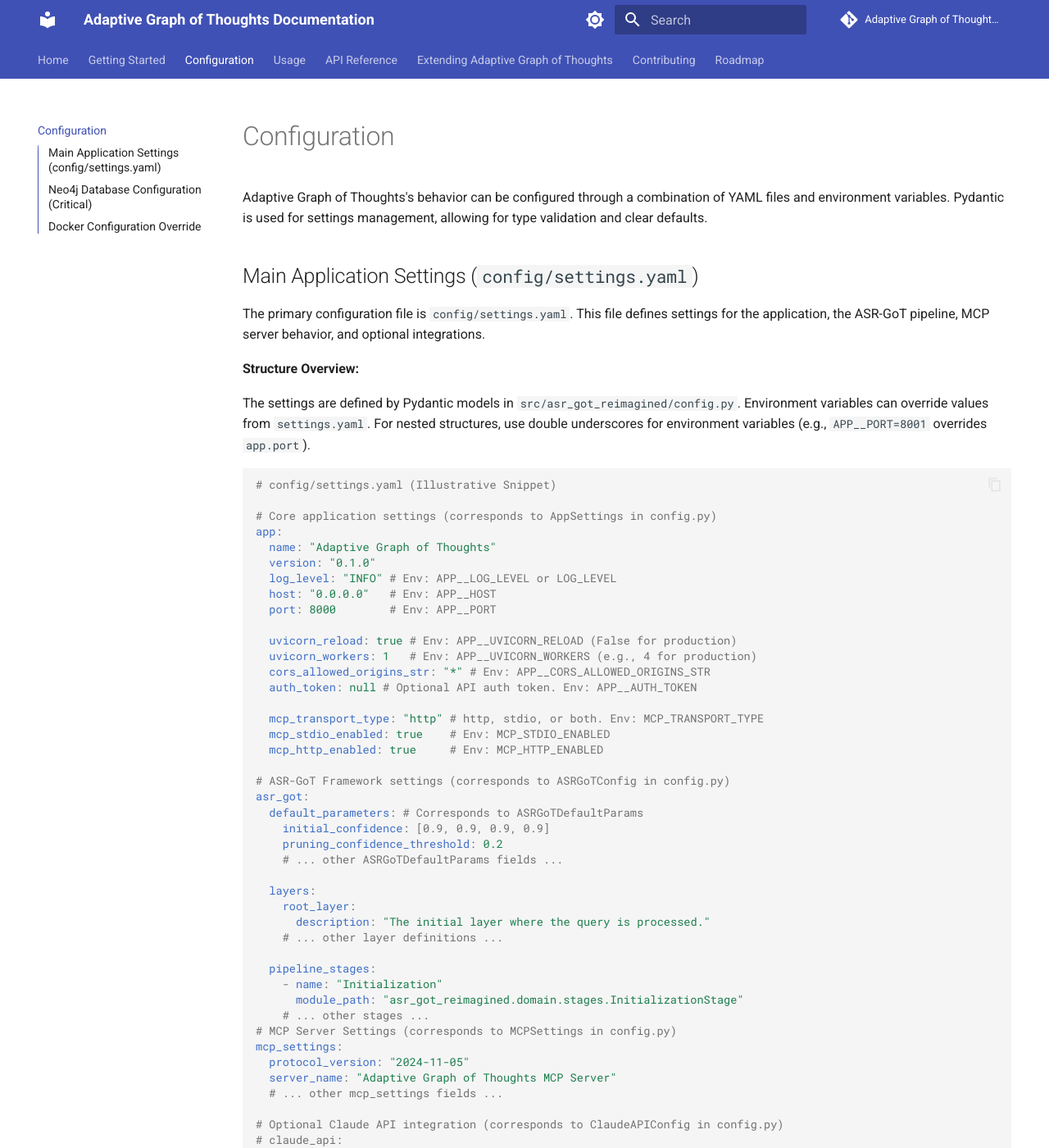
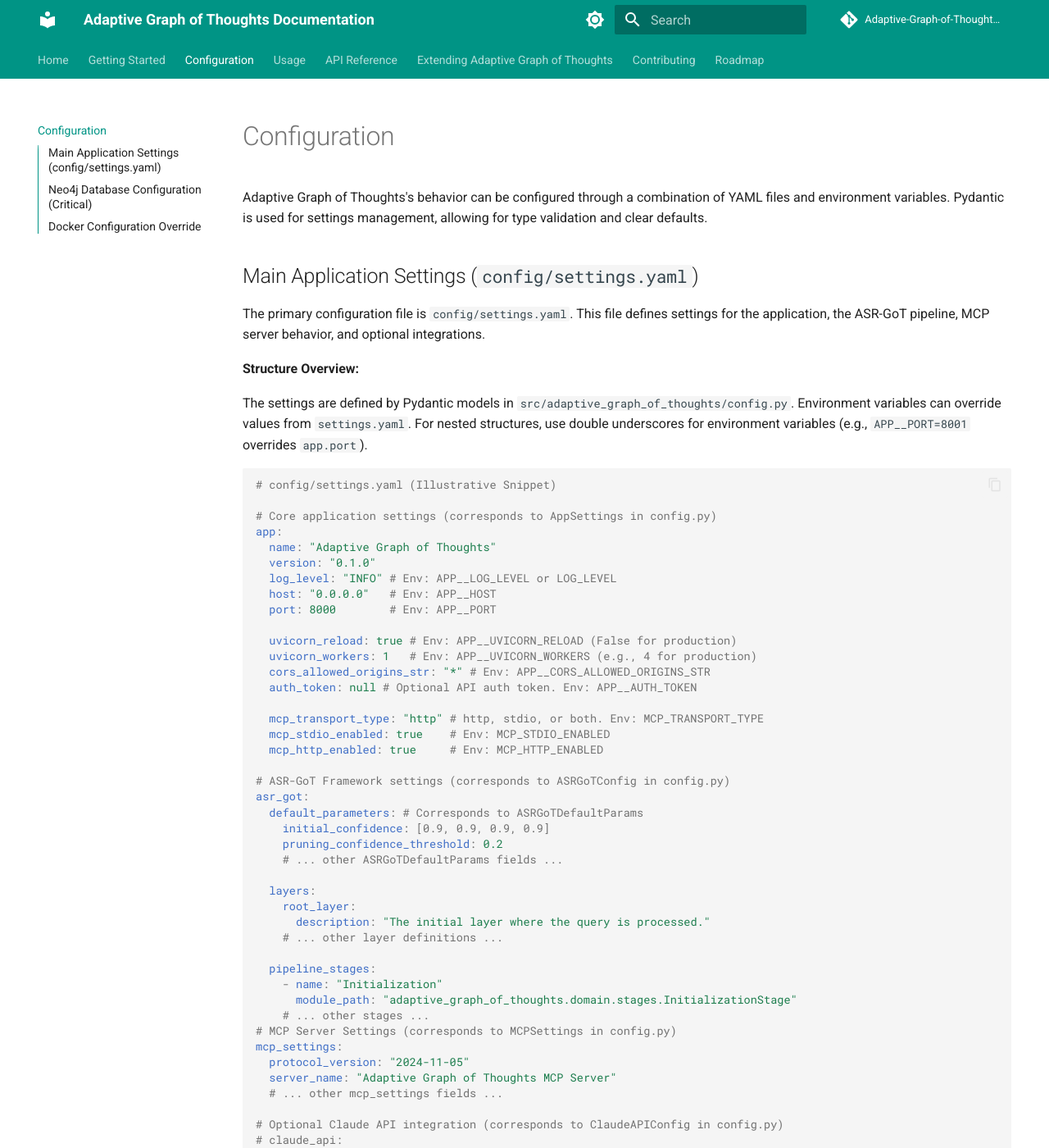
Before and after one commit to SaptaDey/Adaptive-Graph-of-Thoughts-MCP-server, an MkDocs documentation site: the page built from docs_src/configuration.md, in a window 1280 px wide and 1400 px high. Shown: the whole window at 82% size. Built offline with MkDocs 1.6.1 and Material for MkDocs 9.7.7, drawn with Linux system fonts in a browser that asks for light colours; comment, search, counter and statistics services are not loaded; some of the changed text lies outside the part shown.

Commit message:
Here's my plan to enhance the documentation site:
Feat: Enhance documentation site appearance and content

This commit introduces several improvements to make the GitHub Pages
documentation site more visually appealing and user-friendly.

Key changes:
- Update `mkdocs.yml`:
    - Apply new color palettes (Teal/Amber for default, Blue Grey/Orange for slate).
    - Enable theme features: navigation.indexes, navigation.expand, header.autohide.
    - Add a favicon reference.
    - Link a new custom.css for further styling.
- Revamp `docs_src/index.md` (Homepage):
    - Introduce a hero section with a title, tagline, and call-to-action buttons.
    - Add metadata to hide ToC and set page title.
- Add `docs_src/assets/stylesheets/custom.css`:
    - Include initial styles for improved body font size, line height,
      blockquote appearance, and hero tagline spacing.
- Improve `docs_src/getting_started.md` and `docs_src/configuration.md`:
    - Correct outdated code paths, repository URLs, and commands.
    - Add and enhance admonitions for better emphasis of critical information.
    - Fix a malformed JSON snippet in configuration.md.

These changes aim to create a more inviting and professional look and feel
for the project documentation.

````diff
--- /dev/null
+++ b/docs_src/assets/stylesheets/custom.css
@@ -0,0 +1,19 @@
+/* General body text improvements */
+body {
+    font-size: 1.05em; /* Slightly larger base font */
+    line-height: 1.65;
+}
+
+/* More distinct blockquotes */
+blockquote {
+    border-left: 5px solid var(--md-primary-fg-color--light); /* Use theme's primary color */
+    padding: 10px 20px;
+    margin-left: 0;
+    background-color: var(--md-admonition-bg-color); /* Use admonition background color for consistency */
+}
+
+/* Ensure hero section tagline has good spacing */
+.md-typeset .md-hero__meta {
+    margin-top: 1em;
+    margin-bottom: 1em;
+}
--- a/docs_src/configuration.md
+++ b/docs_src/configuration.md
@@ -8,7 +8,7 @@ The primary configuration file is `config/settings.yaml`. This file defines sett
 
 **Structure Overview:**
 
-The settings are defined by Pydantic models in `src/asr_got_reimagined/config.py`. Environment variables can override values from `settings.yaml`. For nested structures, use double underscores for environment variables (e.g., `APP__PORT=8001` overrides `app.port`).
+The settings are defined by Pydantic models in `src/adaptive_graph_of_thoughts/config.py`. Environment variables can override values from `settings.yaml`. For nested structures, use double underscores for environment variables (e.g., `APP__PORT=8001` overrides `app.port`).
 
 ```yaml
 # config/settings.yaml (Illustrative Snippet)
@@ -44,7 +44,7 @@ asr_got:
 
   pipeline_stages:
     - name: "Initialization"
-      module_path: "asr_got_reimagined.domain.stages.InitializationStage"
+      module_path: "adaptive_graph_of_thoughts.domain.stages.InitializationStage"
     # ... other stages ...
 # MCP Server Settings (corresponds to MCPSettings in config.py)
 mcp_settings:
@@ -65,11 +65,11 @@ mcp_settings:
 #     description: "Study of the immune system."
 ```
 
-Refer to `config/config.schema.json` for the full schema and `src/asr_got_reimagined/config.py` for the Pydantic models defining these settings.
+Refer to `config/config.schema.json` for the full schema and `src/adaptive_graph_of_thoughts/config.py` for the Pydantic models defining these settings.
 
 ## Neo4j Database Configuration (Critical)
 
-Connection to your Neo4j instance is managed via environment variables. These settings are defined in the `Neo4jSettings` model within `src/asr_got_reimagined/domain/services/neo4j_utils.py`.
+Connection to your Neo4j instance is managed via environment variables. These settings are defined in the `Neo4jSettings` model within `src/adaptive_graph_of_thoughts/domain/services/neo4j_utils.py`.
 
 *   **`NEO4J_URI`**: The URI for your Neo4j instance.
     *   Default: `neo4j://localhost:7687`
@@ -115,20 +118,19 @@ When deploying Adaptive Graph of Thoughts to a production environment (e.g., Smi
 *   `APP__CORS_ALLOWED_ORIGINS_STR="<your_frontend_domain_here>"`: Configure allowed CORS origins if your API is accessed from a specific frontend.
 *   `APP__AUTH_TOKEN="<your_secure_random_token>"`: If MCP endpoint authentication is desired, set this to a strong, randomly generated token.
 
-**Security Notes on Passwords & Secrets:**
-
-*   **Never hardcode `NEO4J_PASSWORD` or other secrets** (like `APP_AUTH_TOKEN`) directly in `config/settings.yaml` or any committed files.
-*   Always use environment variables for sensitive data, configured through your deployment platform's secure mechanisms.
+!!! danger "Security Notes on Passwords & Secrets"
+    *   **Never hardcode `NEO4J_PASSWORD` or other secrets** (like `APP_AUTH_TOKEN`) directly in `config/settings.yaml` or any committed files.
+    *   Always use environment variables for sensitive data, configured through your deployment platform's secure mechanisms.
 
 ## MCP Client Configuration (`config/claude_mcp_config.json`)
 
 This file is used when registering Adaptive Graph of Thoughts as an external tool with an MCP client like Claude Desktop. It describes the capabilities and endpoint of your Adaptive Graph of Thoughts instance to the client.
 
- {
-   "endpoints": {
-     "mcp": "http://localhost:8000/mcp"
-   }
- }
+```json
+{
+  "endpoints": {
+    "mcp": "http://localhost:8000/mcp"
+  },
   "capabilities": [
     "scientific_reasoning",
     "graph_analysis",
--- a/mkdocs.yml
+++ b/mkdocs.yml
@@ -1,11 +1,12 @@
 site_name: Adaptive Graph of Thoughts Documentation
 docs_dir: docs_src
-site_url: https://sapta-dey.github.io/Adaptive Graph of Thoughts-2.0/
-repo_url: https://github.com/sapta-dey/Adaptive Graph of Thoughts-2.0/
-repo_name: Adaptive Graph of Thoughts-2.0
+site_url: https://SaptaDey.github.io/Adaptive-Graph-of-Thoughts-MCP/
+repo_url: https://github.com/SaptaDey/Adaptive-Graph-of-Thoughts-MCP
+repo_name: Adaptive-Graph-of-Thoughts-MCP
 
 theme:
   name: material
+  favicon: assets/images/favicon.png
   features:
     - navigation.tabs
     - navigation.sections
@@ -16,20 +17,23 @@ theme:
     - content.tabs.link
     - content.code.annotation
     - content.code.copy
+    - navigation.indexes
+    - navigation.expand
+    - header.autohide
   language: en
   palette:
     - scheme: default
       toggle:
         icon: material/brightness-7
         name: Switch to dark mode
-      primary: indigo
-      accent: indigo
+      primary: teal
+      accent: amber
     - scheme: slate
       toggle:
         icon: material/brightness-4
         name: Switch to light mode
-      primary: blue
-      accent: lime
+      primary: blue grey
+      accent: orange
 
 plugins:
   - search
@@ -59,3 +63,6 @@ nav:
   - Roadmap: ROADMAP.md
   # - License: LICENSE.md # Assuming LICENSE.md exists or will be added - Removed as LICENSE.md does not exist
   # - Status Page Info: status_info.md # For status.html content
+
+extra_css:
+  - assets/stylesheets/custom.css
--- a/pyproject.toml
+++ b/pyproject.toml
@@ -37,6 +37,7 @@ requests = "^2.31.0"       # For HTTP requests in test scripts
 mcp = "^1.2.0"             # Official MCP Python SDK
 jsonschema = "^4.21.0"     # For configuration schema validation
 sse-starlette = "^2.1.0"   # For Server-Sent Events in FastAPI
+neo4j = "^5.17.0"          # For Neo4j database interaction
 
 # Optional for graph visualization utils later, uncomment if needed
 # matplotlib = "^3.8.0"
@@ -88,5 +89,5 @@ asyncio_mode = "auto"
 # python_files = "tests.py test_*.py *_tests.py"
 
 [[tool.poetry.packages]]
-include = "asr_got_reimagined"
+include = "adaptive_graph_of_thoughts"
 from = "src"
--- a/smithery.yaml
+++ b/smithery.yaml
@@ -1,4 +1,4 @@
 version: 1
 start:
-  command: ["python", "server.py"]
+  command: ["python", "src/adaptive_graph_of_thoughts/main.py"]
   port: 8000
````
Also changed, not shown: other parts of docs_src/configuration.md (+4 -1 lines), docs_src/getting_started.md (+7 -7 lines), docs_src/index.md (+12 -12 lines), 4 other files.
